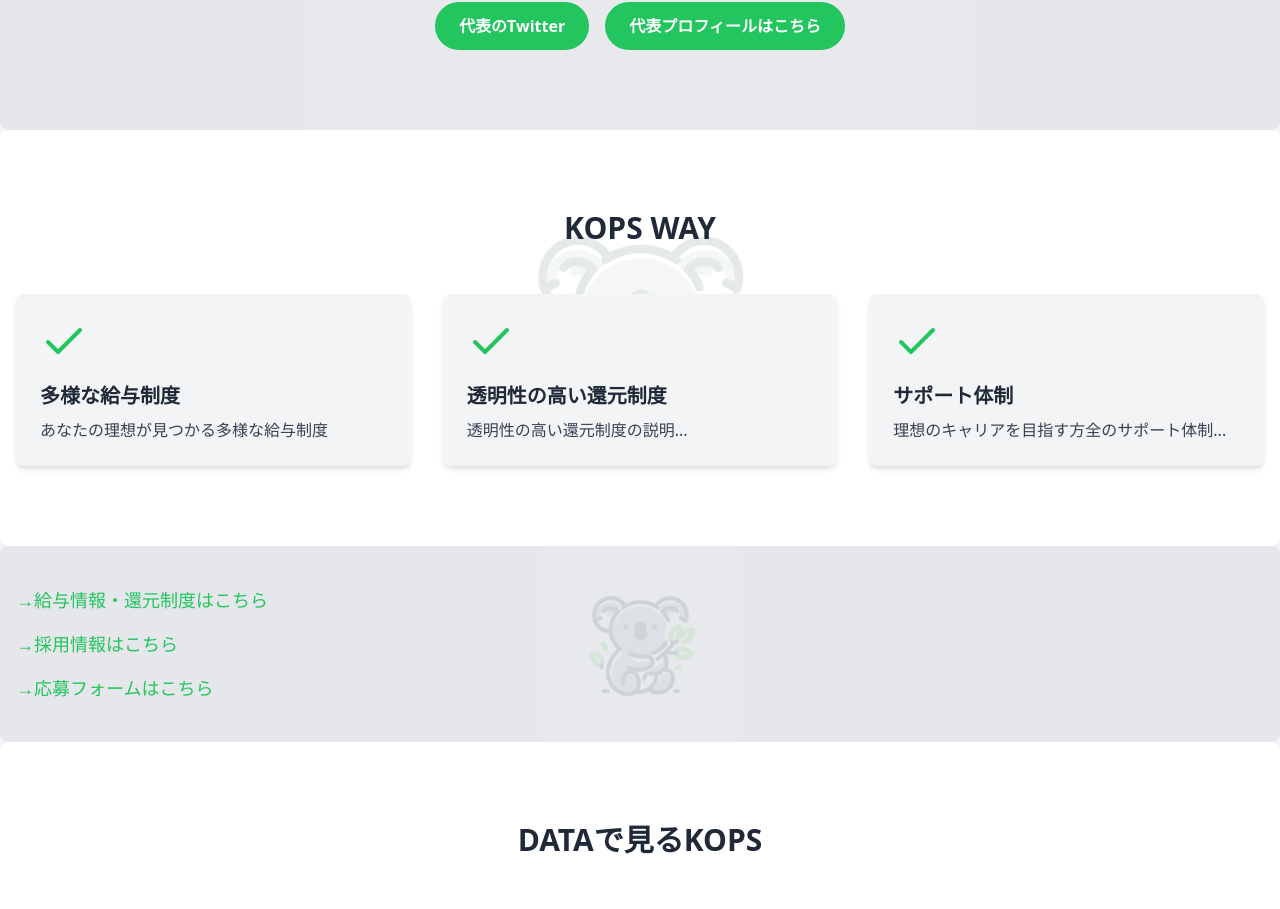
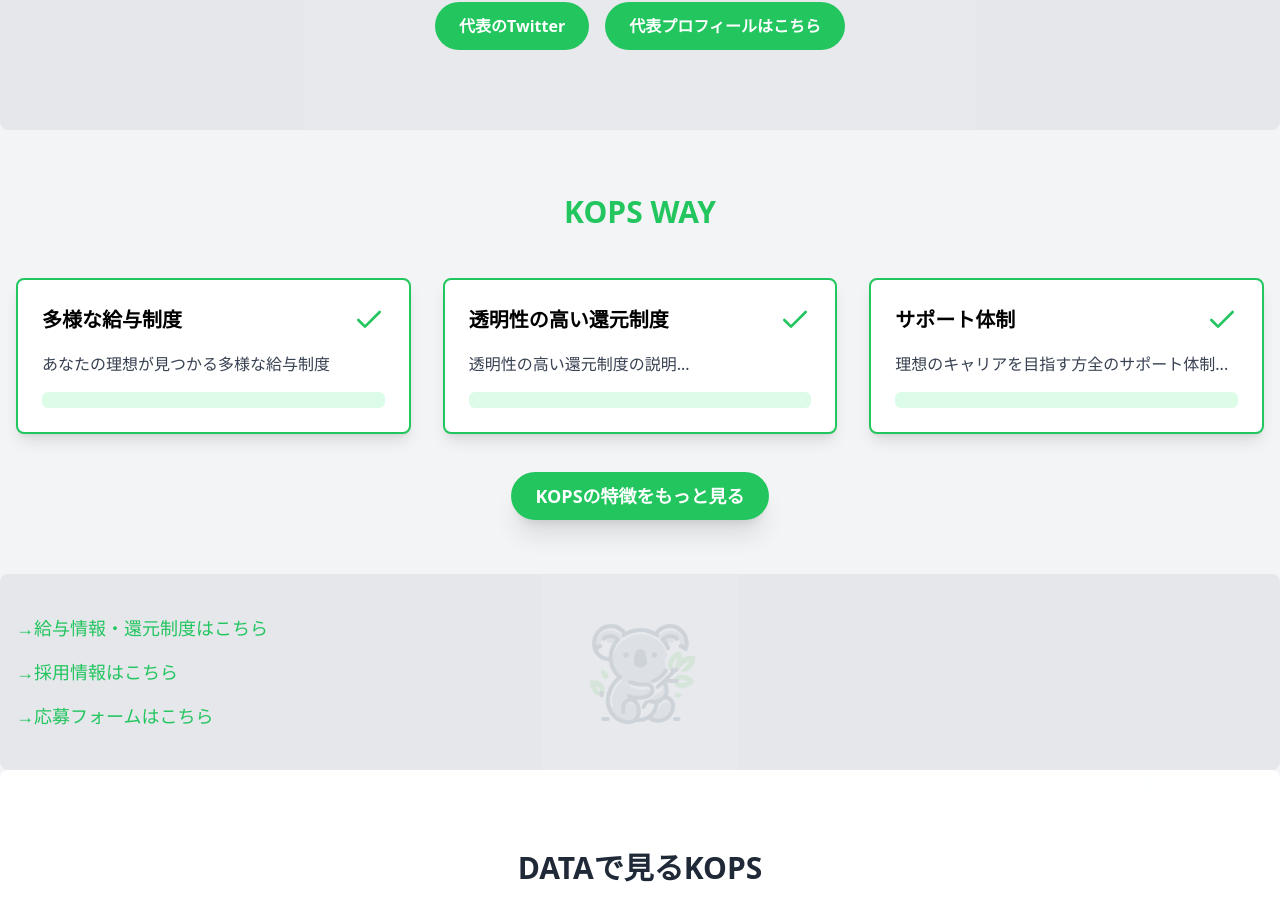
Before and after one commit to h-magome/kops-nuxt-project, a Nuxt app: page / in a window 1280 px wide. Shown: the part 1310-2219 px from the top of the page. Built offline with nearby package versions, Linux system fonts and the light colour scheme.

Commit message:
KOPSの特徴のデザインを修正した

```diff
--- a/pages/index.vue
+++ b/pages/index.vue
@@ -93,16 +93,25 @@
     </section>
 
     <!-- Features Section -->
-    <section id="kops-way" class="py-20 bg-white rounded-lg relative">
-      <div class="absolute inset-0 bg-contain bg-center bg-no-repeat opacity-10" style="background-image: url('/images/KOPSアイコン.webp');"></div>
-      <div class="container mx-auto px-4 relative z-10">
-        <h2 class="text-3xl font-bold text-center mb-12 text-gray-800">KOPS WAY</h2>
-        <div class="grid grid-cols-1 md:grid-cols-3 gap-8">
-          <div v-for="(feature, index) in features" :key="index" class="bg-gray-100 p-6 rounded-lg shadow-md">
-            <Check class="text-green-500 w-12 h-12 mb-4" />
-            <h3 class="text-xl font-semibold mb-2 text-gray-800">{{ feature.title }}</h3>
+    <section id="kops-way" class="bg-gray-100 py-16 px-4">
+      <div class="container mx-auto">
+        <h2 class="text-3xl font-bold mb-12 text-center text-green-500">KOPS WAY</h2>
+        <div class="grid md:grid-cols-3 gap-8 mb-12">
+          <div v-for="(feature, index) in features" :key="index" class="bg-white p-6 rounded-lg shadow-lg border-2 border-green-500 transform hover:scale-105 transition-transform duration-300">
+            <div class="flex items-center justify-between mb-4">
+              <h3 class="text-xl font-semibold">{{ feature.title }}</h3>
+              <Check class="text-green-500 w-8 h-8" />
+            </div>
             <p class="text-gray-700">{{ feature.description }}</p>
+            <div class="mt-4 bg-green-100 p-2 rounded-md">
+              <span class="font-semibold text-green-700">{{ feature.highlight }}</span>
+            </div>
           </div>
+        </div>
+        <div class="text-center">
+          <a href="#contact" class="bg-green-500 hover:bg-green-600 text-white font-bold py-3 px-6 rounded-full text-lg transition duration-300 ease-in-out transform hover:scale-105 shadow-xl" @click.prevent="scrollToElement('#contact')">
+            KOPSの特徴をもっと見る
+          </a>
         </div>
       </div>
     </section>
```
